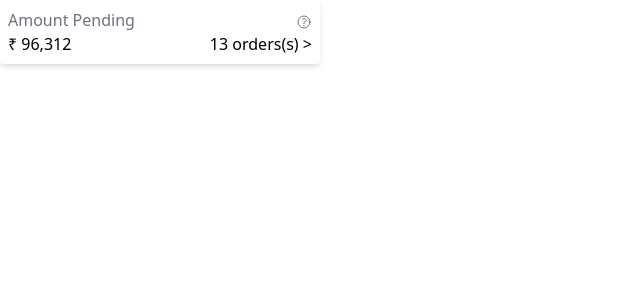
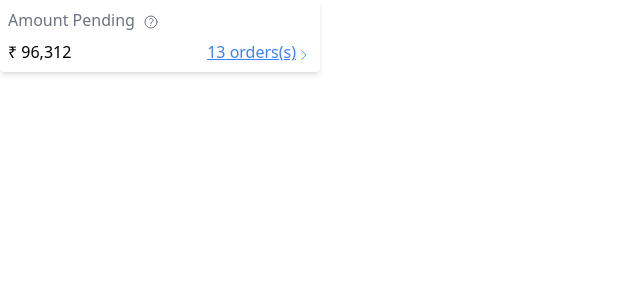
Before and after one commit to subh511/week-8.1-stock-dashboard, a React (Vite) app: page / in a window 1280 px wide. Shown: the top 300 px of the page, without its empty margins (0-640 px from the left). Built offline with nearby package versions, Linux system fonts and the light colour scheme.

Commit message:
added a card

```diff
--- a/src/components/RevenueCard.jsx
+++ b/src/components/RevenueCard.jsx
@@ -3,9 +3,10 @@
 function RevenueCard({ titel, amount, orderCount }) {
   return (
     <div className="bg-grey rounded shadow-md p-2">
-      <div className="flex text-gray-500 justify-between">
-        {titel}
-        <div className="mt-1">
+      <div className="flex text-gray-500 justify-start">
+        <div className="flex">
+          <div className="font-normal">{titel}</div>
+          <div className="mt-1 pl-2">
             <svg
               xmlns="http://www.w3.org/2000/svg"
               fill="none"
@@ -22,13 +23,34 @@
             </svg>
           </div>
         </div>
+      </div>
 
-      <div className="flex justify-between">
-        <div>₹ {amount}</div>
+      <div className="flex justify-between pt-2">
+        <div className="font-medium">₹ {amount}</div>
 
         {orderCount ? (
-          <div>
-            {orderCount} orders(s) {">"}
+          <div className="flex cursor-pointer underline text-blue-500">
+            <div className="flex">
+              <div className="text-blue-500">
+              {orderCount} orders(s)
+              </div>
+              <div className="mt-2 text-blue-500">
+                <svg
+                  xmlns="http://www.w3.org/2000/svg"
+                  fill="none"
+                  viewBox="0 0 24 24"
+                  stroke-width="1.5"
+                  stroke="currentColor"
+                  class="w-4 h-3.5"
+                >
+                  <path
+                    stroke-linecap="round"
+                    stroke-linejoin="round"
+                    d="m8.25 4.5 7.5 7.5-7.5 7.5"
+                  />
+                </svg>
+              </div>
+            </div>
           </div>
         ) : null}
       </div>
```
Lines whose indentation alone changed are shown as unchanged.
